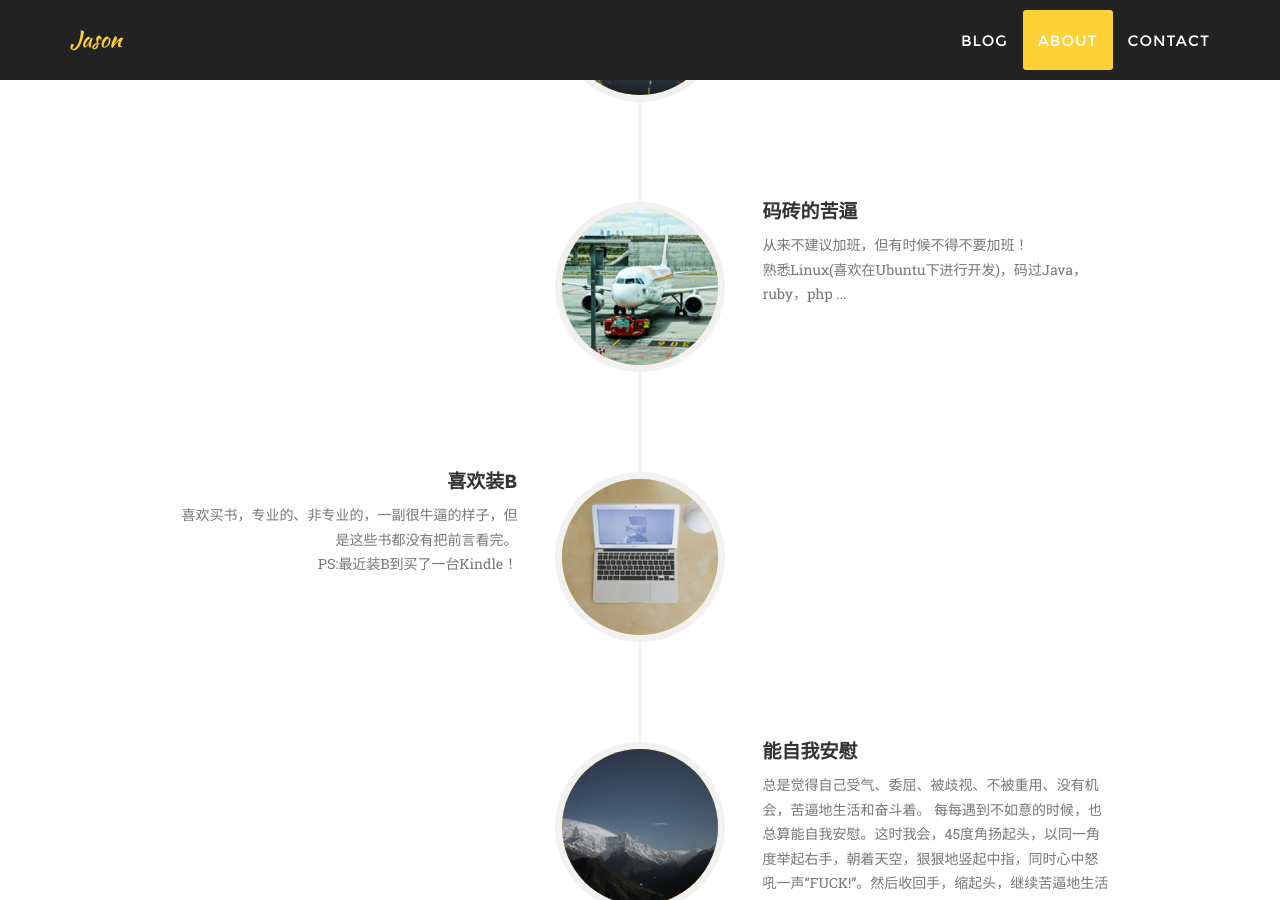
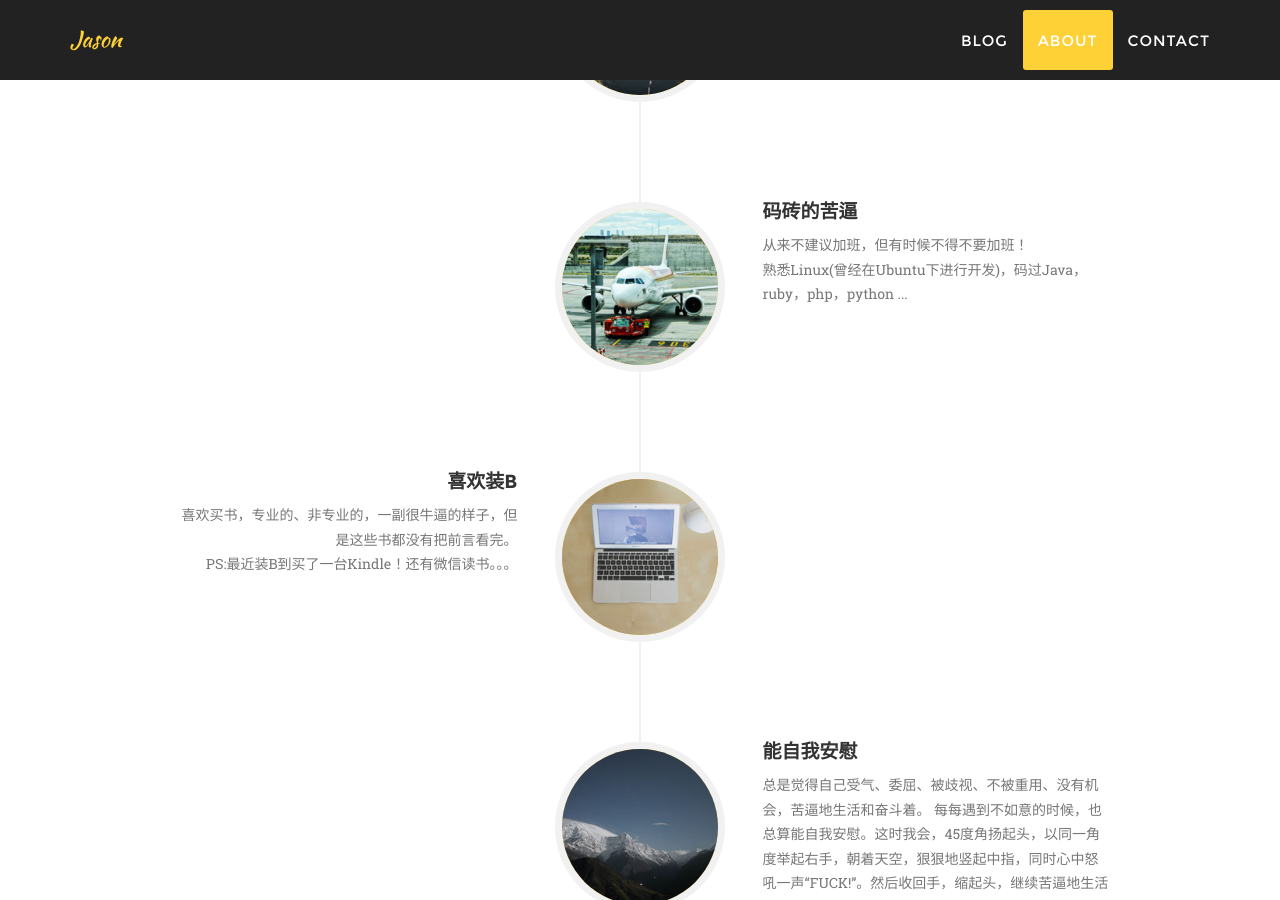
Before and after one commit to jasonsoso/jasonsoso.github.io, a Jekyll site: the page built from index.html, in a window 1280 px wide and 900 px high, scrolled down 1757 px. Built offline with Jekyll 4.4.1, drawn with Linux system fonts in a browser that asks for light colours; comment, search, counter and statistics services are not loaded; some of the changed text lies outside the part shown.

Commit message:
继续装逼

```diff
--- a/_includes/about.html
+++ b/_includes/about.html
@@ -39,7 +39,7 @@
                                     <p class="text-muted">
                                     从来不建议加班，但有时候不得不要加班！
                                     <br/>
-                                    熟悉Linux(喜欢在Ubuntu下进行开发)，码过Java，ruby，php ...
+                                    熟悉Linux(曾经在Ubuntu下进行开发)，码过Java，ruby，php，python ...
                                     </p>
                                 </div>
                             </div>
@@ -57,7 +57,7 @@
                                     <p class="text-muted">
                                     喜欢买书，专业的、非专业的，一副很牛逼的样子，但是这些书都没有把前言看完。
                                     <br/>
-                                    PS:最近装B到买了一台Kindle！
+                                    PS:最近装B到买了一台Kindle！还有微信读书。。。
                                     </p>
                                 </div>
                             </div>
--- a/_includes/footer.html
+++ b/_includes/footer.html
@@ -2,7 +2,7 @@
         <div class="container">
             <div class="row">
                 <div class="col-md-4">
-                    <span class="copyright">Copyright &copy; {{ site.title }} {{ site.time | date: '%Y' }} 粤ICP备15021619号</span>
+                    <span class="copyright">Copyright &copy; {{ site.title }} 2015-{{ site.time | date: '%Y' }} 粤ICP备15021619号</span>
                 </div>
                 <div class="col-md-4">
                     <ul class="list-inline social-buttons">
```
